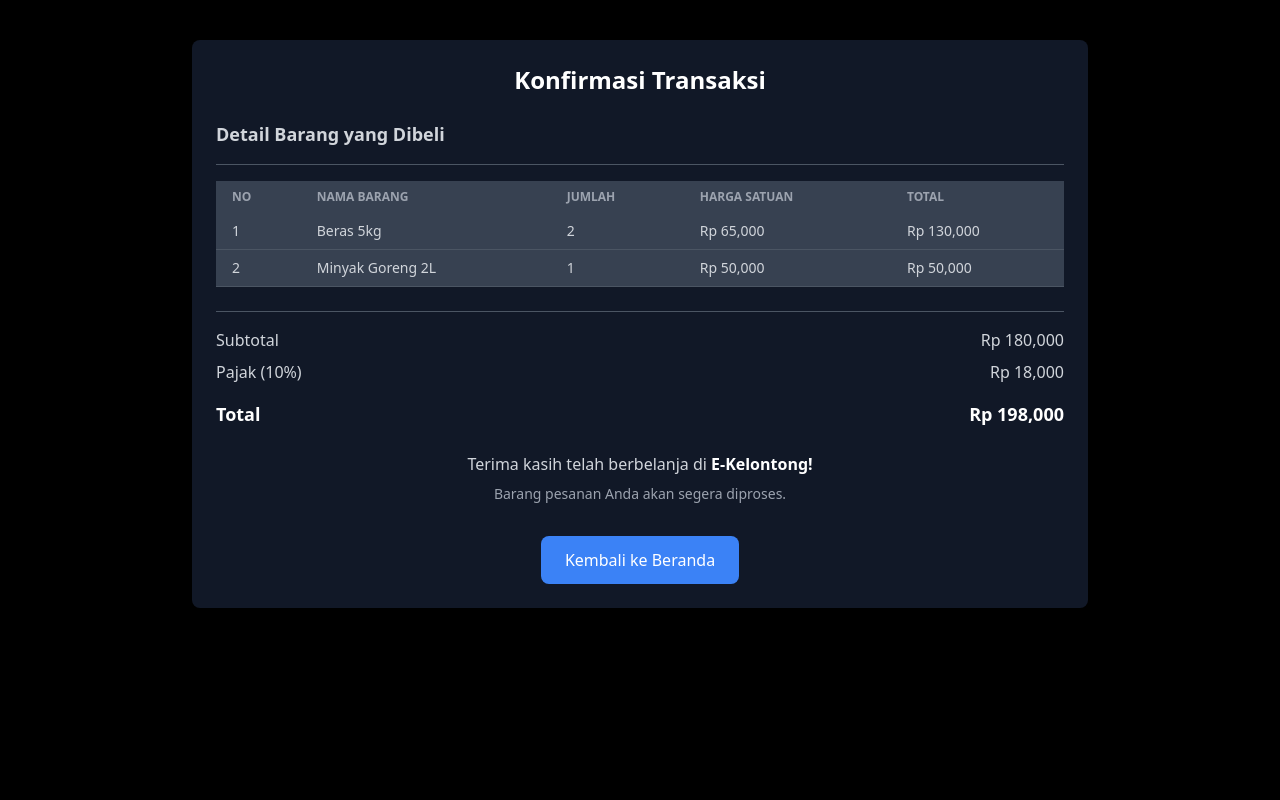
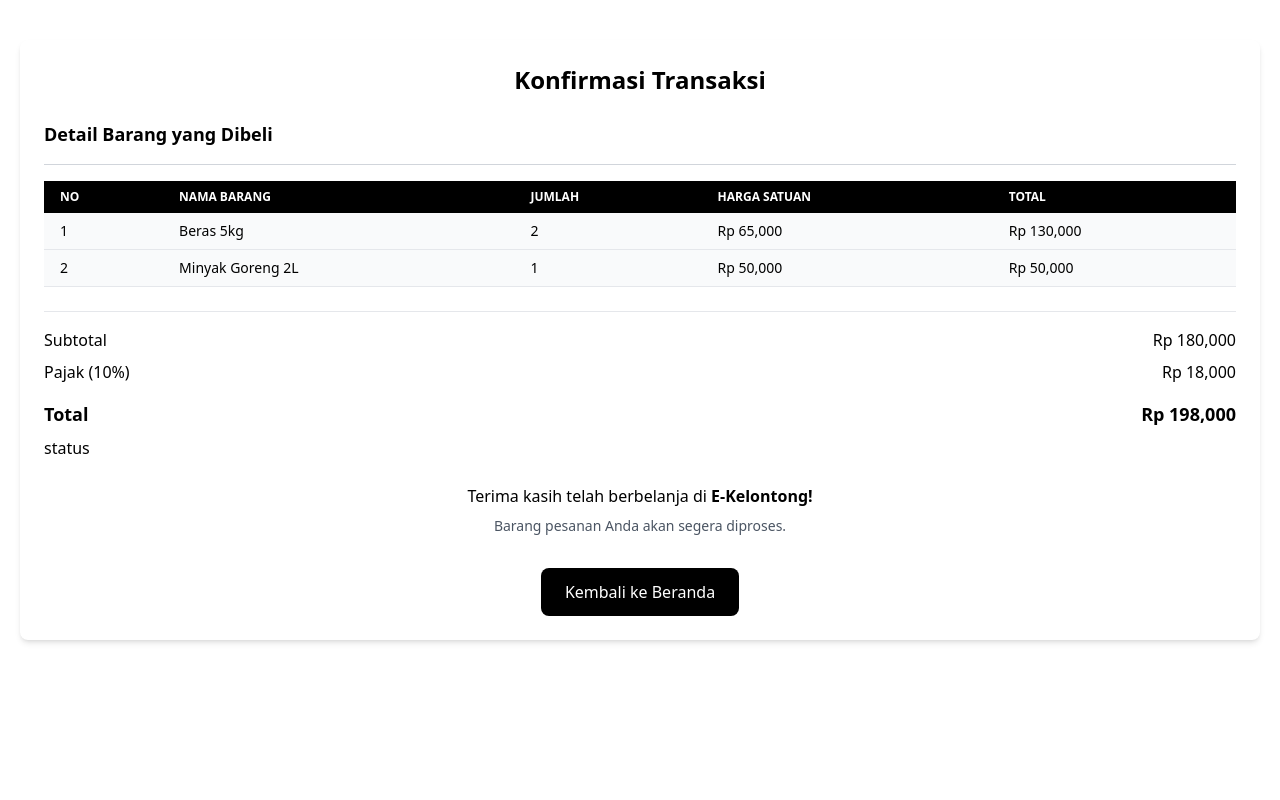
Before and after one commit to taka-duarr/E-kelontong, a PHP site: page /Views/customer/invoice.php in a window 1280 px wide. Run offline with PHP 8.4, Linux system fonts and the light colour scheme; some libraries are stand-ins or nearby versions.

Commit message:
FE invoice

```diff
--- a/Views/customer/cart.php
+++ b/Views/customer/cart.php
@@ -20,7 +20,7 @@
 
 <body>
   <div class="min-h-screen bg-gray-100 pt-20">
-    <h1 class="mb-10 text-center text-2xl font-bold">Cart Items</h1>
+    <h1 class="mb-10 text-center text-2xl font-bold">Keranjang</h1>
 
     <div class="mx-auto max-w-5xl justify-center px-6 md:flex md:space-x-6 xl:px-0">
       <!-- Cart Items -->
--- a/Views/customer/invoice.php
+++ b/Views/customer/invoice.php
@@ -6,15 +6,15 @@
     <title>Konfirmasi Transaksi</title>
     <script src="https://cdn.tailwindcss.com"></script>
 </head>
-<body class="bg-black">
+<body class="bg-white text-black">
     <div class="min-h-screen py-10 px-5">
-        <div class="max-w-4xl mx-auto bg-gray-900 shadow-lg rounded-lg p-6">
-            <h1 class="text-2xl font-bold text-white mb-6 text-center">Konfirmasi Transaksi</h1>
-            <div class="border-b border-gray-600 pb-4 mb-4">
-                <h2 class="text-lg font-semibold text-gray-300">Detail Barang yang Dibeli</h2>
+        <div class="justify-between mb-6 rounded-lg bg-white p-6 shadow-md  sm:justify-start">
+            <h1 class="text-2xl font-bold text-black mb-6 text-center">Konfirmasi Transaksi</h1>
+            <div class="border-b border-gray-300 pb-4 mb-4">
+                <h2 class="text-lg font-semibold text-black">Detail Barang yang Dibeli</h2>
             </div>
-            <table class="w-full text-sm text-left text-gray-300">
-                <thead class="text-xs text-gray-400 uppercase bg-gray-700">
+            <table class="w-full text-sm text-left text-black">
+                <thead class="text-xs text-white uppercase bg-black">
                     <tr>
                         <th class="px-4 py-2">No</th>
                         <th class="px-4 py-2">Nama Barang</th>
@@ -24,14 +24,14 @@
                     </tr>
                 </thead>
                 <tbody>
-                    <tr class="bg-gray-700 border-b border-gray-600 hover:bg-gray-600">
+                    <tr class="bg-gray-50 border-b border-gray-200 hover:bg-gray-100">
                         <td class="px-4 py-2">1</td>
                         <td class="px-4 py-2">Beras 5kg</td>
                         <td class="px-4 py-2">2</td>
                         <td class="px-4 py-2">Rp 65,000</td>
                         <td class="px-4 py-2">Rp 130,000</td>
                     </tr>
-                    <tr class="bg-gray-700 border-b border-gray-600 hover:bg-gray-600">
+                    <tr class="bg-gray-50 border-b border-gray-200 hover:bg-gray-100">
                         <td class="px-4 py-2">2</td>
                         <td class="px-4 py-2">Minyak Goreng 2L</td>
                         <td class="px-4 py-2">1</td>
@@ -41,28 +41,32 @@
                 </tbody>
             </table>
 
-            <div class="mt-6 border-t border-gray-600 pt-4">
-                <div class="flex justify-between text-gray-300">
+            <div class="mt-6 border-t border-gray-200 pt-4">
+                <div class="flex justify-between text-black">
                     <span>Subtotal</span>
                     <span>Rp 180,000</span>
                 </div>
-                <div class="flex justify-between text-gray-300 mt-2">
+                <div class="flex justify-between text-black mt-2">
                     <span>Pajak (10%)</span>
                     <span>Rp 18,000</span>
                 </div>
-                <div class="flex justify-between font-bold text-white text-lg mt-4">
+                <div class="flex justify-between font-bold text-black text-lg mt-4">
                     <span>Total</span>
                     <span>Rp 198,000</span>
+                </div>
+                <div class="flex justify-between text-black mt-2">
+                    <span>status </span>
+
                 </div>
             </div>
 
             <div class="mt-6 text-center">
-                <h3 class="text-gray-300">Terima kasih telah berbelanja di <span class="font-semibold text-white">E-Kelontong!</span></h3>
-                <p class="text-sm text-gray-400 mt-2">Barang pesanan Anda akan segera diproses.</p>
+                <h3 class="text-black">Terima kasih telah berbelanja di <span class="font-semibold">E-Kelontong!</span></h3>
+                <p class="text-sm text-gray-600 mt-2">Barang pesanan Anda akan segera diproses.</p>
             </div>
 
             <div class="mt-8 flex justify-center">
-                <a href="/" class="px-6 py-3 text-white bg-blue-500 rounded-lg hover:bg-blue-600 transition duration-300">
+                <a href="/" class="px-6 py-3 text-white bg-black rounded-lg hover:bg-gray-800 transition duration-300">
                     Kembali ke Beranda
                 </a>
             </div>
```
